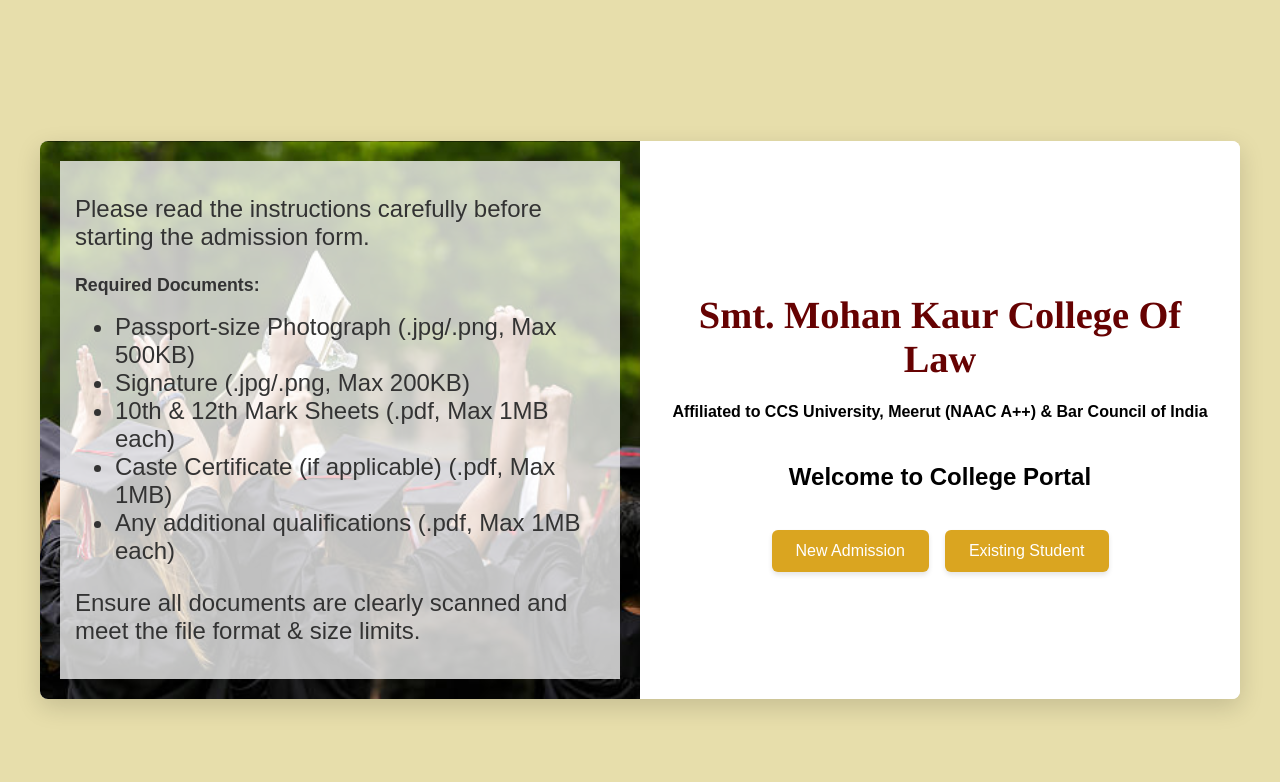
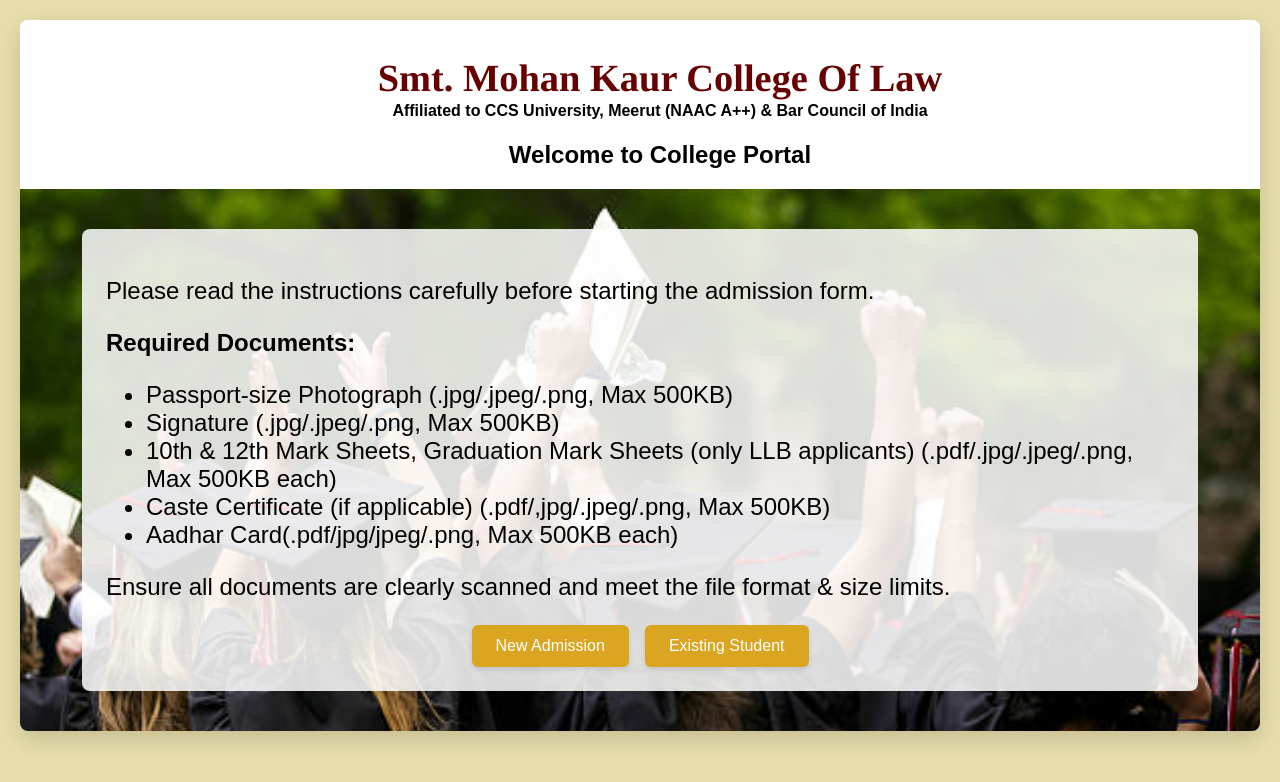
Before and after one commit to AgrawalKusum/Admission_Form_SMKCL, a React (Create React App) app in the folder smkcl_admissionform/: page / in a window 1280 px wide. Shown: the top 782 px of the page. Built offline with nearby package versions, Linux system fonts and the light colour scheme; no server answers.

Commit message:
landing page frontend fix

```diff
--- a/smkcl_admissionform/src/LandingPage.css
+++ b/smkcl_admissionform/src/LandingPage.css
@@ -2,7 +2,7 @@
 .page-background {
   min-height: 100vh;
   display: flex;
-  align-items: center;
+  align-items: flex-start;
   justify-content: center;
   padding: 0px;
 }
@@ -10,26 +10,26 @@
 /* 2. Card wrapping both sides */
 .full-card {
   display: flex;
+  flex-direction: column;
   background-color: white;
   border-radius: 8px;
   box-shadow: 0 8px 24px rgba(0, 0, 0, 0.15);
   overflow: hidden;
   width: 100%;
-  max-width: 1200px;
+  max-width: 1300px;
+  margin: 0 auto;
 }
 
 /* 3. Left side with image and text */
 .card-left {
-  width: 60%;
+  width: 100%;
   display: flex;
-  align-items: center;
   justify-content: center;
-  padding: 20px;
   background-image: url('../public/backdrop.jpg');
   background-size: cover;
   background-position: center;
-  color: #333;
-  position: relative;
+  padding: 40px 20px; /* More horizontal space */
+  box-sizing: border-box;
 }
 
 .card-image {
@@ -40,22 +40,27 @@
 }
 
 .card-instructions {
-  padding: 10px 15px;
-  font-size: 0.95rem;
-  color: #333;
-  background-color: rgba(255, 255, 255, 0.75);
+  background-color: rgba(255, 255, 255, 0.85);
+  padding: 24px;
+  border-radius: 8px;
+  max-width: 93%; /* Fixed max width instead of 95% */
+  width: 100%;
+  margin: 0 auto;
+  box-sizing: border-box;
 }
 
 /* 4. Right side content */
 .card-right {
-  width: 60%;
+  width: 100%;
   padding: 40px 20px;
   background-color: white;
   text-align: center;
   display: flex;
   flex-direction: column;
   justify-content: center;
-  gap: 20px;
+  gap: 0px;
+  margin-bottom: -40px;
+  margin-top: -30px;
 }
 
 /* 5. Buttons */
@@ -82,9 +87,7 @@
 
 /* 6. Responsive */
 @media (max-width: 768px) {
-  .full-card {
-    flex-direction: column;
-  }
+
 
   .card-left,
   .card-right {
@@ -111,6 +114,6 @@
   text-align: center;
   font-weight: bold;
 }
-p,li{
+p,li, h3{
     font-size:1.5rem;
 }
--- a/smkcl_admissionform/src/LandingPage.jsx
+++ b/smkcl_admissionform/src/LandingPage.jsx
@@ -11,21 +11,6 @@
   return (
     <div className="page-background">
         <div className="full-card">
-    {/* Left Half */}
-    <div className="card-left">
-        <div className="card-instructions">
-        <p>Please read the instructions carefully before starting the admission form.</p>
-        <h3>Required Documents:</h3>
-        <ul>
-          <li>Passport-size Photograph (.jpg/.png, Max 500KB)</li>
-          <li>Signature (.jpg/.png, Max 200KB)</li>
-          <li>10th & 12th Mark Sheets (.pdf, Max 1MB each)</li>
-          <li>Caste Certificate (if applicable) (.pdf, Max 1MB)</li>
-          <li>Any additional qualifications (.pdf, Max 1MB each)</li>
-        </ul>
-        <p>Ensure all documents are clearly scanned and meet the file format & size limits.</p>
-      </div>
-    </div>
 
             {/* Right Half */}
             <div className="card-right">
@@ -33,9 +18,25 @@
             <h4>Affiliated to CCS University, Meerut (NAAC A++) & Bar Council of India</h4>
             <h2>Welcome to College Portal</h2>
 
+            </div>
+            {/* Left Half */}
+            <div className="card-left">
+                <div className="card-instructions">
+                <p>Please read the instructions carefully before starting the admission form.</p>
+                <h3>Required Documents:</h3>
+                <ul>
+                <li>Passport-size Photograph (.jpg/.jpeg/.png, Max 500KB)</li>
+                <li>Signature (.jpg/.jpeg/.png, Max 500KB)</li>
+                <li>10th & 12th Mark Sheets, Graduation Mark Sheets (only LLB applicants) (.pdf/.jpg/.jpeg/.png, Max 500KB each)</li>
+                <li>Caste Certificate (if applicable) (.pdf/,jpg/.jpeg/.png, Max 500KB)</li>
+                <li>Aadhar Card(.pdf/jpg/jpeg/.png, Max 500KB each)</li>
+                </ul>
+                <p>Ensure all documents are clearly scanned and meet the file format & size limits.</p>
+
                 <div className="button-group">
                     <button onClick={() => handleSelect("new")}>New Admission</button>
                     <button onClick={() => handleSelect("existing")}>Existing Student</button>
+                </div>
             </div>
             </div>
         </div>
```
Lines whose indentation alone changed are shown as unchanged.
